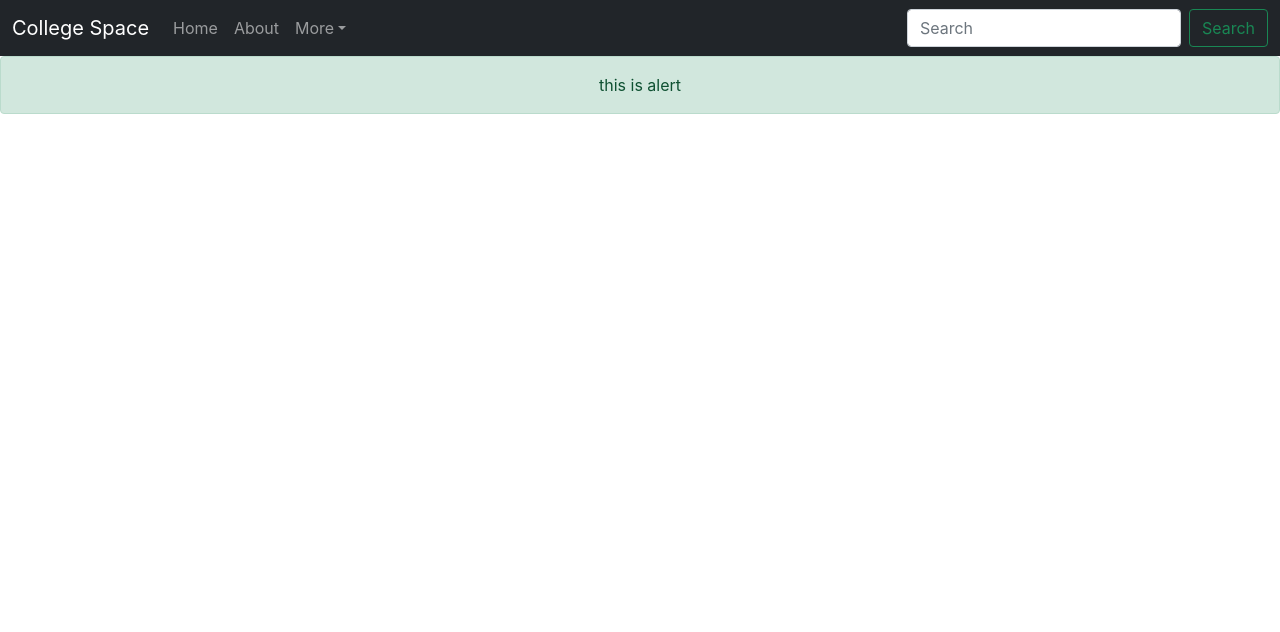
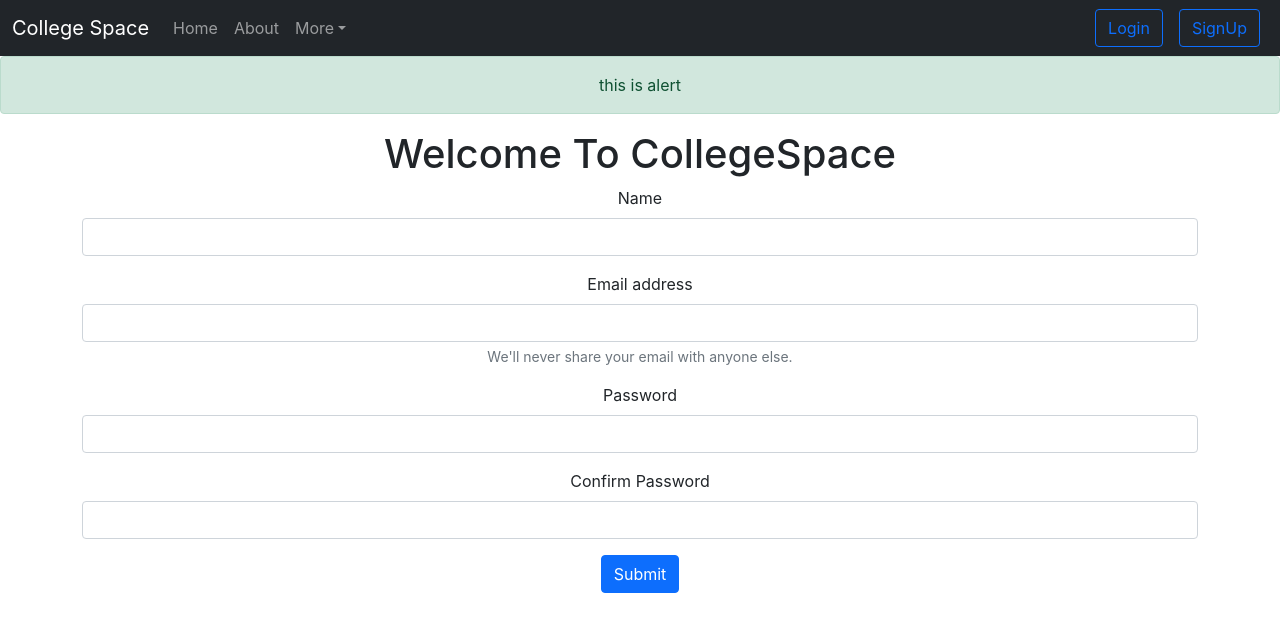
Before and after one commit to Paawan9700/collegespace-trailer, a React (Create React App) app: page /signup in a window 1280 px wide. Shown: the top 632 px of the page. Built offline with nearby package versions, Linux system fonts and the light colour scheme.

Commit message:
login and signup added

```diff
--- a/src/App.js
+++ b/src/App.js
@@ -9,6 +9,8 @@
 import { About } from './components/About';
 import EventState from './context/events/EventState';
 import Alert from './components/Alert';
+import Login from './components/Login';
+import Signup from './components/Signup';
 
 function App() {
   return (
@@ -21,9 +23,10 @@
             <Routes>
               <Route exact path='/' element={<Home />} />
               <Route exact path='/about' element={<About />} />
-              {/* <Route exact path='/DiscussionForum' element={<DiscussionForum />} /> */}
-              {/* <Route exact path='/login' element={<Login />} />
-            <Route exact path='/signup' element={<Signup />} /> */}
+              <Route exact path='/login' element={<Login />} />
+              <Route exact path='/signup' element={<Signup />} />
+              {/* <Route exact path='/discussionforum' element={<DiscussionForum />} /> */}
+              {/* <Route exact path='/previousyearpapers' element={<PreviousYearPapers />} /> */}
             </Routes>
           </div>
         </Router>
--- a/src/components/AddEvent.js
+++ b/src/components/AddEvent.js
@@ -16,7 +16,7 @@
 
     const onChange = (e) => {
         // spread operator (this -> ...)
-        setevent({ ...event, [e.target.name]: [e.target.value] })
+        setevent({ ...event, [e.target.name]: e.target.value })
     }
 
     return (
@@ -26,7 +26,7 @@
             <form className='my-3'>
                 <div className="mb-3">
                     <label htmlFor="title" className="form-label">Event Title</label>
-                    <input type="text" className="form-control" id="title" name='title' value={event.title} onChange={onChange} minLength={5} required />
+                    <input type="text" className="form-control" id="title" name='title' value={event.title} onChange={onChange} minLength={3} required />
                 </div>
                 <div className="mb-3">
                     <label htmlFor="description" className="form-label">Event Description</label>
@@ -34,9 +34,9 @@
                 </div>
                 <div className="mb-3">
                     <label htmlFor="tag" className="form-label">Event Tag</label>
-                    <input type="text" className="form-control" id="tag" name='tag' value={event.tag} onChange={onChange} minLength={5} required />
+                    <input type="text" className="form-control" id="tag" name='tag' value={event.tag} onChange={onChange} minLength={2} required />
                 </div>
-                <button disabled={event.title.length < 5 || event.description.length < 5} type="submit" className="btn btn-primary" onClick={handleClick}>Add Event</button>
+                <button type="submit" className="btn btn-primary" onClick={handleClick}>Add Event</button>
             </form>
         </div >
     )
--- a/src/components/Events.js
+++ b/src/components/Events.js
@@ -28,7 +28,7 @@
 
     const onChange = (e) => {
         // spread operator (this -> ...)
-        setevent({ ...event, [e.target.name]: [e.target.value] })
+        setevent({ ...event, [e.target.name]: e.target.value })
     }
 
     return (
@@ -48,7 +48,7 @@
                             <form className='my-3'>
                                 <div className="mb-3">
                                     <label htmlFor="title" className="form-label">Title</label>
-                                    <input type="text" className="form-control" id="title" name='title' value={event.title} onChange={onChange} minLength={5} required />
+                                    <input type="text" className="form-control" id="title" name='title' value={event.title} onChange={onChange} minLength={3} required />
                                 </div>
                                 <div className="mb-3">
                                     <label htmlFor="description" className="form-label">Description</label>
@@ -56,20 +56,20 @@
                                 </div>
                                 <div className="mb-3">
                                     <label htmlFor="tag" className="form-label">Tag</label>
-                                    <input type="text" className="form-control" id="tag" name='tag' value={event.tag} onChange={onChange} minLength={5} required />
+                                    <input type="text" className="form-control" id="tag" name='tag' value={event.tag} onChange={onChange} minLength={2} required />
                                 </div>
                             </form>
                         </div>
                         <div className="modal-footer">
                             <button type="button" ref={refClose} className="btn btn-secondary" data-bs-dismiss="modal">Close</button>
-                            <button disabled={event.title.length < 5 || event.description.length < 5} type="button" className="btn btn-primary" onClick={handleClick}>Update Event</button>
+                            <button  type="button" className="btn btn-primary" onClick={handleClick}>Update Event</button>
                         </div>
                     </div>
                 </div>
             </div>
             <div className="row my-3">
                 <h1>College Events</h1>
-                <div className="container mx-1minLength={5} required ">
+                <div className="container mx-1">
                     {events.length === 0 && "No Event Scheduled"}
                 </div>
                 {events.map((event) => {
--- /dev/null
+++ b/src/components/Login.js
@@ -0,0 +1,56 @@
+import React, { useState } from 'react'
+import { useNavigate } from 'react-router-dom'
+
+const Login = () => {
+    const [credentials, setcredentials] = useState({ email: "", password: "" });
+
+    let navigate = useNavigate();
+    const onChange = (e) => {
+        // spread operator (this -> ...)
+        setcredentials({ ...credentials, [e.target.name]: e.target.value })
+    }
+
+    const handleSubmit = async (e) => {
+        // to save your page from reload we use-
+        e.preventDefault();
+
+        const response = await fetch(`http://localhost:5000/api/auth/login`, {
+            method: 'POST',
+            headers: {
+                'Content-Type': 'application/json',
+            },
+            body: JSON.stringify({ email: credentials.email, password: credentials.password })
+        });
+
+        const json = await response.json();
+        console.log(json)
+
+        if (json.success) {
+            // save the auth token and redirect
+            localStorage.setItem('token', json.authToken);
+            navigate('/');
+        } else {
+            alert("Invalid creadentials");
+        }
+    }
+
+    return (
+        <div>
+        <h1>WelCome Back!!</h1>
+            <form onSubmit={handleSubmit} >
+                <div className="mb-3">
+                    <label htmlFor="email" className="form-label">Email address</label>
+                    <input type="email" className="form-control" id="email" name="email" value={credentials.email} onChange={onChange} aria-describedby="emailHelp" />
+                    <div id="emailHelp" className="form-text">We'll never share your email with anyone else.</div>
+                </div>
+                <div className="mb-3">
+                    <label htmlFor="password" className="form-label">Password</label>
+                    <input type="password" className="form-control" name="password" value={credentials.password} onChange={onChange} id="password" />
+                </div>
+                <button type="submit" className="btn btn-outline-primary" >Submit</button>
+            </form>
+        </div>
+    )
+}
+
+export default Login
--- a/src/components/Navbar.js
+++ b/src/components/Navbar.js
@@ -1,5 +1,5 @@
 import React from 'react'
-import { Link, useLocation} from 'react-router-dom'
+import { Link, useLocation } from 'react-router-dom'
 
 
 export const Navbar = () => {
@@ -25,16 +25,16 @@
                                 More
                             </Link>
                             <ul className="dropdown-menu" aria-labelledby="navbarDropdown">
-                                <li><Link className="dropdown-item" to="#">Previous Years Papers</Link></li>
+                                <li><Link className="dropdown-item" to="/previousyearpapers">Previous Years Papers</Link></li>
                                 <li><Link className="dropdown-item" to="#">Another action</Link></li>
                                 <li><hr className="dropdown-divider" /></li>
-                                <li><Link className="dropdown-item" to="#">Discussion Forum</Link></li>
+                                <li><Link className="dropdown-item" to="/discussionforum">Discussion Forum</Link></li>
                             </ul>
                         </li>
                     </ul>
                     <form className="d-flex">
-                        <input className="form-control me-2" type="search" placeholder="Search" aria-label="Search" />
-                        <button className="btn btn-outline-success" type="submit">Search</button>
+                        <Link className="btn btn-outline-primary mx-2" to="/login" role="button">Login</Link>
+                        <Link className="btn btn-outline-primary mx-2" to="/signup" role="button">SignUp</Link>
                     </form>
                 </div>
             </div>
--- /dev/null
+++ b/src/components/Signup.js
@@ -0,0 +1,63 @@
+import React, { useState } from 'react'
+import { useNavigate } from 'react-router-dom'
+
+const Signup = () => {
+    const [credentials, setcredentials] = useState({ name: "", email: "", password: "", cpassword: "" });
+
+    let navigate = useNavigate();
+    const onChange = (e) => {
+        // spread operator (this -> ...)
+        setcredentials({ ...credentials, [e.target.name]: e.target.value })
+    }
+
+    const handleSubmit = async (e) => {
+        // to save your page from reload we use-
+        e.preventDefault();
+
+        const response = await fetch(`http://localhost:5000/api/auth/signup`, {
+            method: 'POST',
+            headers: {
+                'Content-Type': 'application/json',
+            },
+            body: JSON.stringify({ name: credentials.name, email: credentials.email, password: credentials.password })
+        });
+
+        const json = await response.json();
+        console.log(json)
+
+        if (json.success) {
+            // save the auth token and redirect
+            localStorage.setItem('token', json.authToken);
+            navigate('/');
+        } else {
+            alert("Invalid creadentials");
+        }
+    }
+    return (
+        <div>
+        <h1>Welcome To CollegeSpace</h1>
+            <form onSubmit={handleSubmit}>
+                <div className="mb-3">
+                    <label htmlFor="name" className="form-label">Name</label>
+                    <input type="text" className="form-control" id="name" name="name" onChange={onChange} />
+                </div>
+                <div className="mb-3">
+                    <label htmlFor="exampleInputEmail1" className="form-label">Email address</label>
+                    <input type="email" className="form-control" id="exampleInputEmail1" name="email" aria-describedby="emailHelp" onChange={onChange} />
+                    <div id="emailHelp" className="form-text">We'll never share your email with anyone else.</div>
+                </div>
+                <div className="mb-3">
+                    <label htmlFor="password" className="form-label">Password</label>
+                    <input type="password" className="form-control" id="password" name="password" onChange={onChange} minLength={5} required />
+                </div>
+                <div className="mb-3">
+                    <label htmlFor="cpassword" className="form-label">Confirm Password</label>
+                    <input type="password" className="form-control" id="cpassword" name="cpassword" onChange={onChange} minLength={5} required />
+                </div>
+                <button type="submit" className="btn btn-primary">Submit</button>
+            </form>
+        </div>
+    )
+}
+
+export default Signup
--- a/src/context/events/EventState.js
+++ b/src/context/events/EventState.js
@@ -55,7 +55,7 @@
     });
 
     const editEvent = await response.json();
-    // console.log(editEvent);
+    console.log(editEvent);
     // in react you can't update directly, you have to make a copy
     const newEvents = JSON.parse(JSON.stringify(events))
 
```
Also changed, not shown: 2 other files (tests, documents, lock files or other folders).
